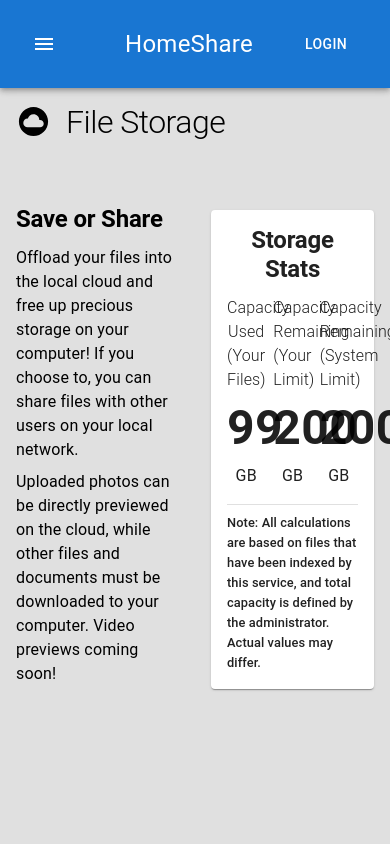
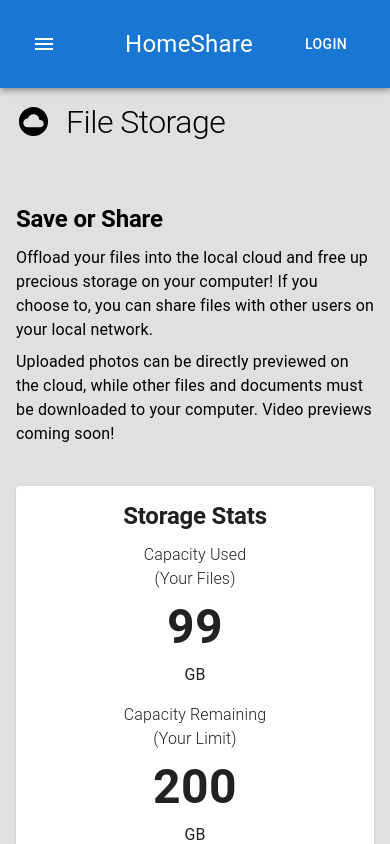
Before and after one commit to daryl-sen/homeshare-api, a React (Create React App) app in the folder frontend/: page /file-storage in a window 390 px wide. Shown: the top 844 px of the page. Built offline with nearby package versions, Linux system fonts and the light colour scheme.

Commit message:
make responsive

```diff
--- a/frontend/src/modules/functional/modules/FileStorage/FileStorageIndex.tsx
+++ b/frontend/src/modules/functional/modules/FileStorage/FileStorageIndex.tsx
@@ -36,7 +36,7 @@ export default function FileStorage() {
         </Grid>
       </Grid>
       <Grid container spacing={4} alignItems={"center"}>
-        <Grid item xs={6}>
+        <Grid item md={6} xs={12}>
           <Typography variant={"h2"}>Save or Share</Typography>
           <Typography variant={"body1"}>
             Offload your files into the local cloud and free up precious storage
@@ -49,13 +49,13 @@ export default function FileStorage() {
             previews coming soon!
           </Typography>
         </Grid>
-        <Grid item xs={6}>
+        <Grid item md={6} xs={12}>
           <Paper>
             <Typography variant="h2" sx={{ textAlign: "center" }}>
               Storage Stats
             </Typography>
             <Grid container spacing={1} alignItems={"center"}>
-              <Grid item xs={4}>
+              <Grid item xs={12} sm={4}>
                 <Typography sx={statsHeaderStyle}>
                   Capacity Used <br />
                   (Your Files)
@@ -63,7 +63,7 @@ export default function FileStorage() {
                 <Typography sx={statsValueStyle}>99</Typography>
                 <Typography sx={statsUnitStyle}>GB</Typography>
               </Grid>
-              <Grid item xs={4}>
+              <Grid item xs={12} sm={4}>
                 <Typography sx={statsHeaderStyle}>
                   Capacity Remaining <br />
                   (Your Limit)
@@ -71,7 +71,7 @@ export default function FileStorage() {
                 <Typography sx={statsValueStyle}>200</Typography>
                 <Typography sx={statsUnitStyle}>GB</Typography>
               </Grid>
-              <Grid item xs={4}>
+              <Grid item xs={12} sm={4}>
                 <Typography sx={statsHeaderStyle}>
                   Capacity Remaining <br />
                   (System Limit)
```
